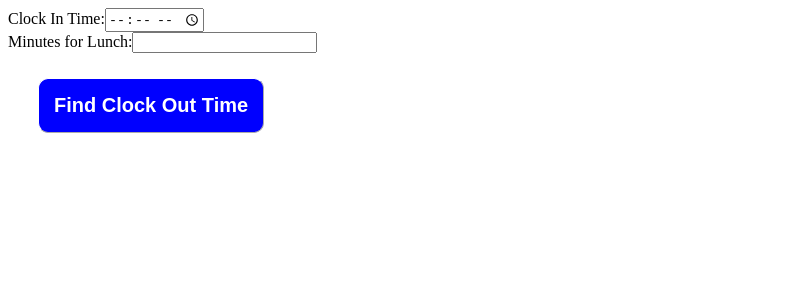
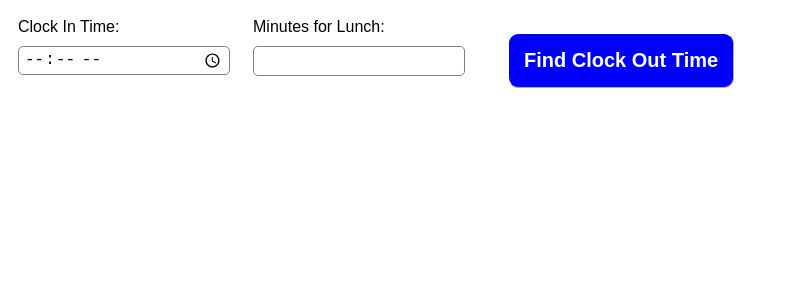
Before and after one commit to tedweiss/react-clock-out-calculator, a React app: page / in a window 1280 px wide. Both pictures are taken after a click on the button "End of Day". Shown: the top 300 px of the page, without its empty margins (0-789 px from the left). Built offline with nearby package versions, Linux system fonts and the light colour scheme.

Commit message:
style inputs

```diff
--- a/src/components/InputLabel.jsx
+++ b/src/components/InputLabel.jsx
@@ -1,12 +1,37 @@
 import React from 'react'
+import styled from 'styled-components'
+
+const FieldSet = styled.fieldset`
+  display: inline-block;
+  font-family: Arial, Helvetica, sans-serif;
+  width: 215px;
+  padding: 5px;
+  margin: 5px;
+  text-align: left;
+  vertical-align: top;
+  border: none;
+  input {
+    padding: 5px;
+    margin: 10px 0;
+    border-radius: 5px;
+    font-size: 16px;
+    width: 200px;
+    display: block;
+    border: 1px solid gray;
+    background-color: white;
+  }
+  input[type='time'] {
+    padding: 2px 5px;
+  }
+`
 
 const InputLabel = props => {
   const { label, onBlur, onChange, type } = props
   return (
-    <div>
+    <FieldSet>
       <label>{label}</label>
       <input type={type} onBlur={onBlur} onChange={onChange} />
-    </div>
+    </FieldSet>
   )
 }
 
```
